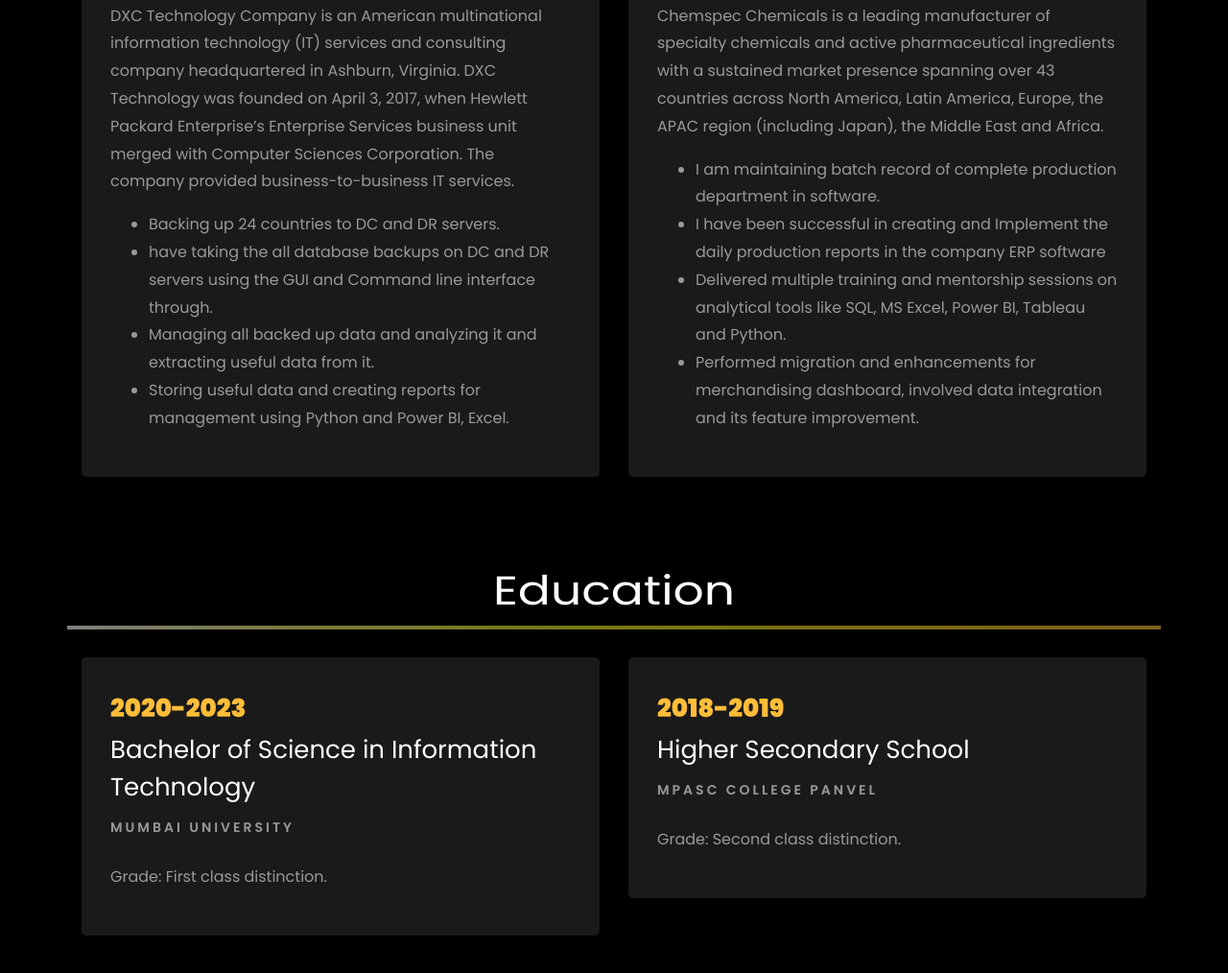
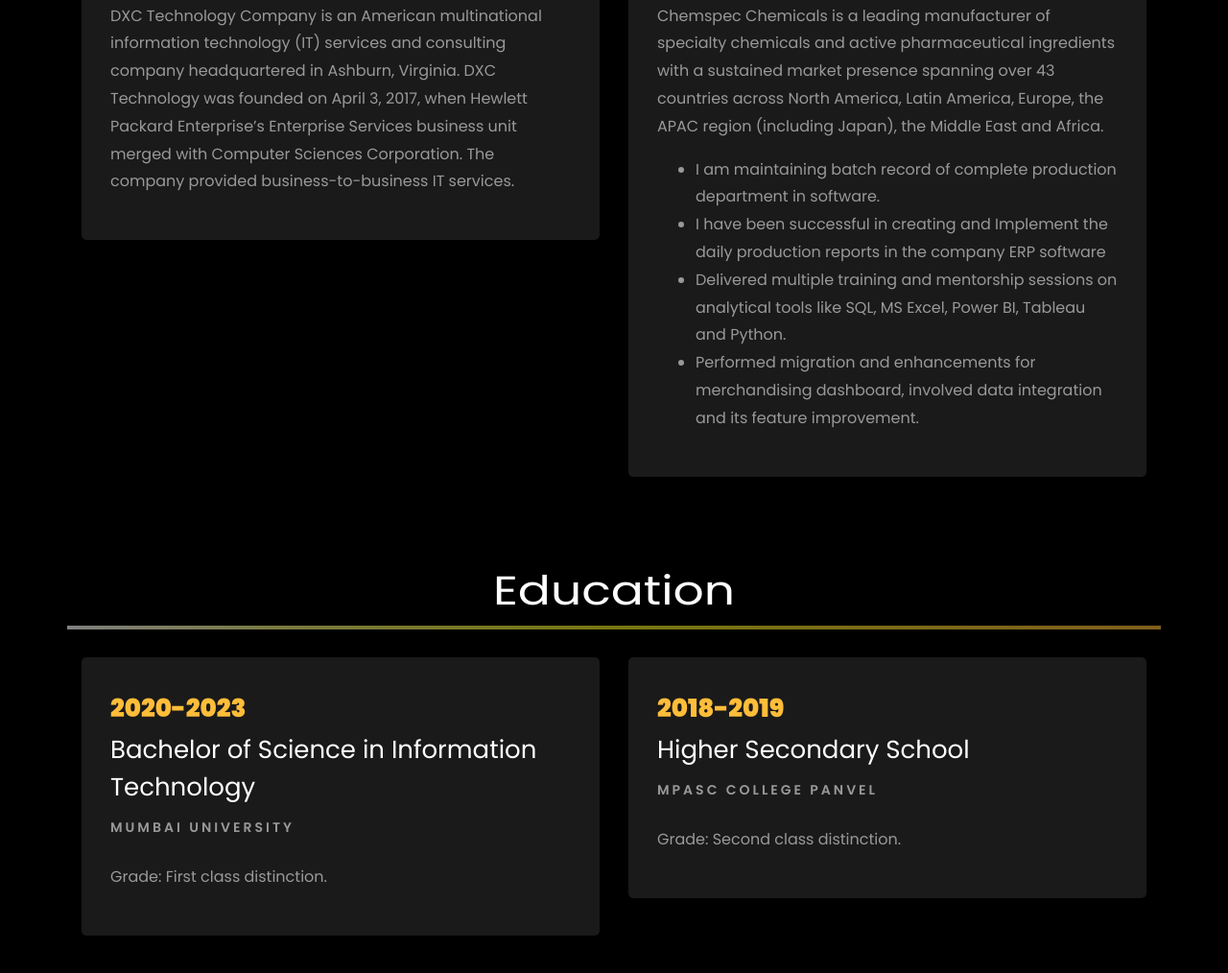
Before and after one commit to Alpesh0101/My_Website, a plain HTML site: page index.html in a window 1280 px wide. Shown: the part 2232-3246 px from the top of the page at 96% size. Drawn offline with Linux system fonts and the light colour scheme; files whose address does not match are found by name.

Commit message:
Update index.html

```diff
--- a/index.html
+++ b/index.html
@@ -328,12 +328,7 @@
 						<h2>Storage & Data Admin</h2>
 						<span class="position">DXC Technology</span>
 						<p class="mt-4">DXC Technology Company is an American multinational information technology (IT) services and consulting company headquartered in Ashburn, Virginia. DXC Technology was founded on April 3, 2017, when Hewlett Packard Enterprise’s Enterprise Services business unit merged with Computer Sciences Corporation. The company provided business-to-business IT services.
-							<ul>
-								<li>Backing up 24 countries to DC and DR servers.</li>
-								<li> have taking the all database backups on DC and DR servers using the GUI and Command line interface through.</li>
-								<li>Managing all backed up data and analyzing it and extracting useful data from it.</li>
-								<li>Storing useful data and creating reports for management using Python and Power BI, Excel.     </li>
-							</ul>
+
 						</p>
 					</div>
 
```
